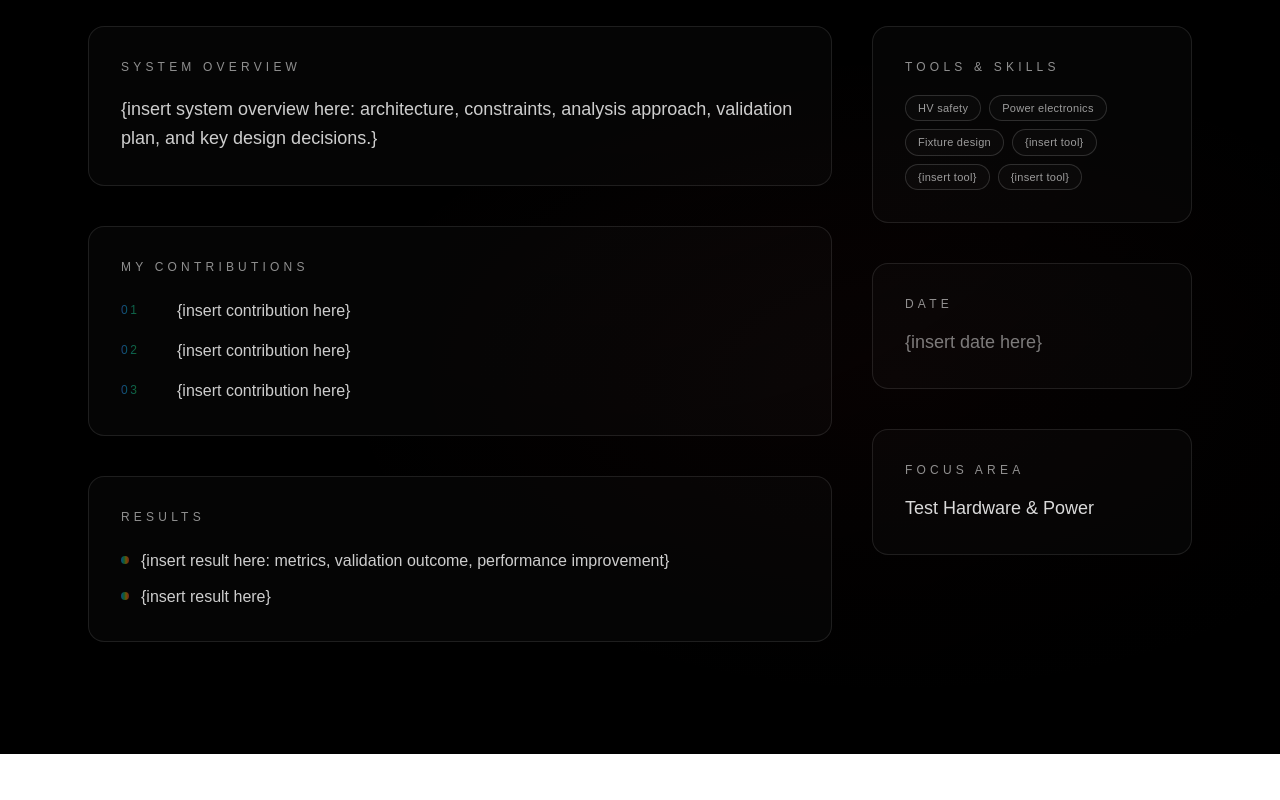
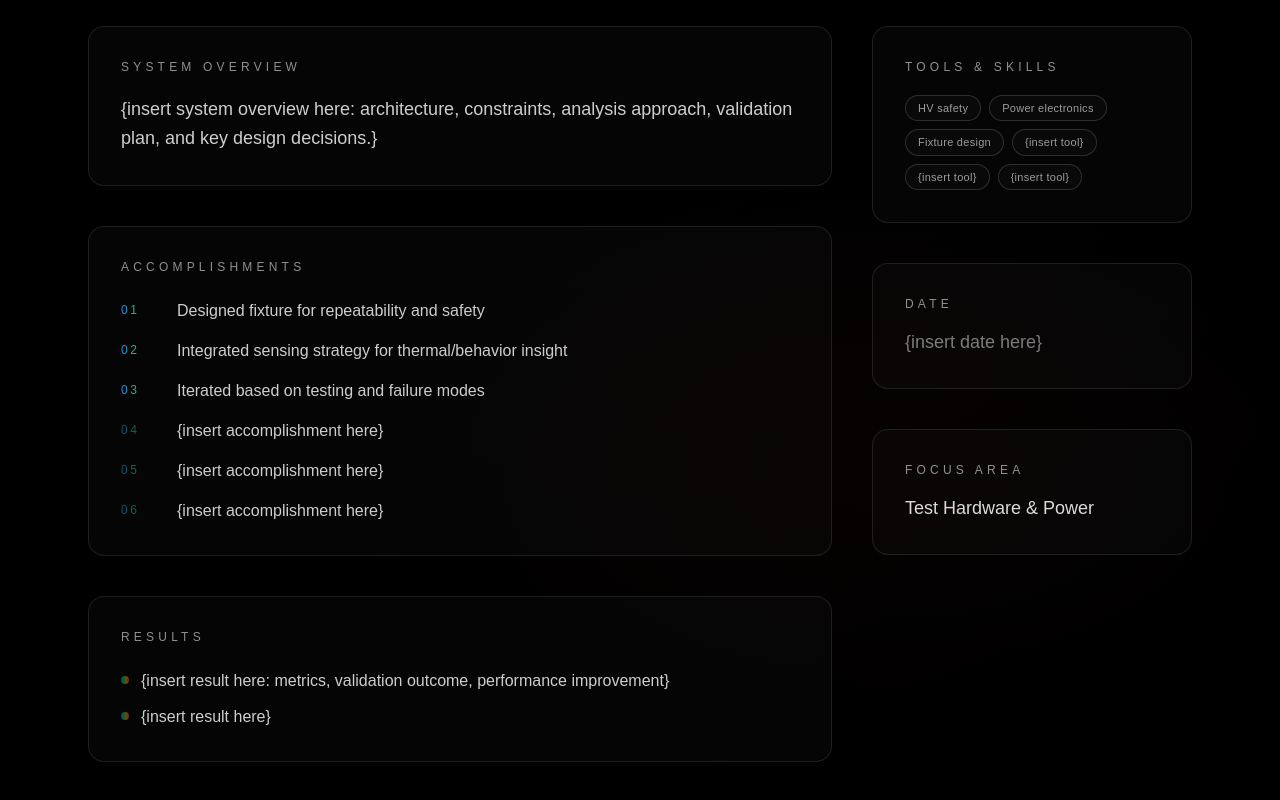
Before and after one commit to sophyamirza/sophya-portfolio, a Next.js app: page /works/4680-liion-test-fixture in a window 1280 px wide. Shown: the part 1025-1825 px from the top of the page. Before the commit the page ends 1779 px from the top, so only its background shows below. Built offline with nearby package versions, Linux system fonts and the light colour scheme; a web font is replaced by a local one.

Commit message:
fix build error

```diff
--- a/app/works/[slug]/page.tsx
+++ b/app/works/[slug]/page.tsx
@@ -88,19 +88,15 @@ export default async function ProjectPage({
   const toolsAndSkills =
     p.toolsAndSkills ?? ["{insert tool}", "{insert tool}", "{insert tool}"];
 
-  const contributions =
-    p.contributions ??
-    p.highlights ?? [
-      "{insert contribution here}",
-      "{insert contribution here}",
-      "{insert contribution here}",
+  const accomplishments =
+    p.accomplishments ?? [
+      "{insert accomplishment here}",
+      "{insert accomplishment here}",
+      "{insert accomplishment here}",
     ];
 
   const results =
-    p.results ??
-    (p.highlights?.length
-      ? p.highlights
-      : ["{insert result here}", "{insert result here}"]);
+    p.results ?? ["{insert result here}", "{insert result here}"];
 
   const hasVideo = Boolean(p.videoSrc);
 
@@ -331,37 +327,14 @@ export default async function ProjectPage({
               </div>
             ) : null}
 
-            {p.highlights?.length ? (
-              <div className="mt-10 rounded-2xl border border-white/10 bg-white/[0.02] p-8">
-                <div className="text-xs tracking-[0.35em] text-white/55">
-                  HIGHLIGHTS
-                </div>
-                <ul className="mt-6 space-y-3 text-white/80">
-                  {p.highlights.map((h, i) => (
-                    <li key={`${h}-${i}`} className="flex gap-3">
-                      <span
-                        className="mt-[7px] h-2 w-2 rounded-full"
-                        style={{
-                          background: THERMAL_GRADIENT,
-                          boxShadow: "0 0 16px rgba(255,255,255,0.08)",
-                          opacity: 0.9,
-                        }}
-                      />
-                      <span>{h}</span>
-                    </li>
-                  ))}
-                </ul>
-              </div>
-            ) : null}
-
             <div className="mt-10 rounded-2xl border border-white/10 bg-white/[0.02] p-8">
               <div className="text-xs tracking-[0.35em] text-white/55">
-                MY CONTRIBUTIONS
+                ACCOMPLISHMENTS
               </div>
 
               <ol className="mt-6 space-y-4">
-                {contributions.map((c, i) => (
-                  <li key={`${c}-${i}`} className="flex gap-4">
+                {accomplishments.map((a, i) => (
+                  <li key={`${a}-${i}`} className="flex gap-4">
                     <div
                       className="mt-[2px] w-10 shrink-0 text-[12px] tracking-[0.22em]"
                       style={{
@@ -369,12 +342,12 @@ export default async function ProjectPage({
                         WebkitBackgroundClip: "text",
                         backgroundClip: "text",
                         color: "transparent",
-                        opacity: isPlaceholder(c) ? 0.5 : 0.95,
+                        opacity: isPlaceholder(a) ? 0.5 : 0.95,
                       }}
                     >
                       {String(i + 1).padStart(2, "0")}
                     </div>
-                    <div className="text-white/80">{c}</div>
+                    <div className="text-white/80">{a}</div>
                   </li>
                 ))}
               </ol>
```
